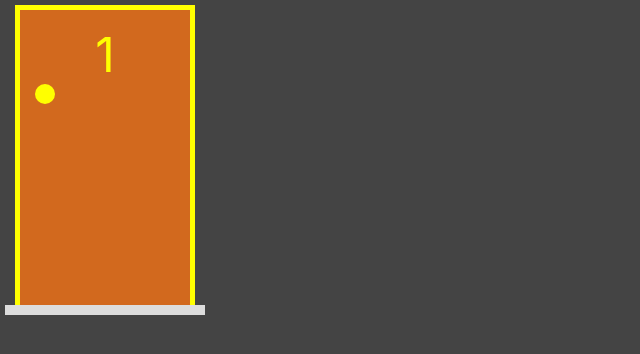
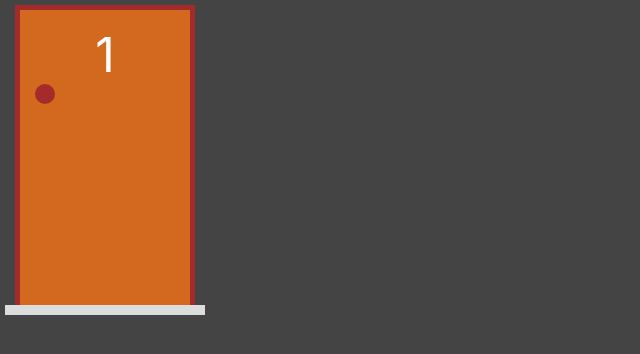
Before and after one commit to leomoreira597/problema-de-mont-hall, a Next.js app: page / in a window 1280 px wide. Shown: the top 354 px of the page, without its empty margins (0-640 px from the left). Built offline with nearby package versions, Linux system fonts and the light colour scheme.

Commit message:
adicionando o value na porta

```diff
--- a/components/Porta.tsx
+++ b/components/Porta.tsx
@@ -2,11 +2,11 @@ import PortaModel from "../model/porta";
 import styles from "../styles/Porta.module.css"
 
 interface PortaProps{
-    porta: PortaModel
+    value: PortaModel
 }
 
 export default function Porta(props: PortaProps) {
-    const { porta } = props
+    const { value: porta } = props
     const selecionada = porta.selecionada ? styles.selecionada : ""
 
     return (
--- a/pages/index.jsx
+++ b/pages/index.tsx
@@ -3,10 +3,10 @@ import PortaModel from "../model/porta";
 import React from "react";
 
 export default function Home() {
-  const [p1, setP1] = React.useState(new PortaModel(1, false, true))
+  const [p1, setP1] = React.useState(new PortaModel(1, false, false))
   return (
     <div style={{display: "flex"}}>
-      <Porta porta={p1}/>
+      <Porta value={p1}/>
     </div>
   )
 }
```
